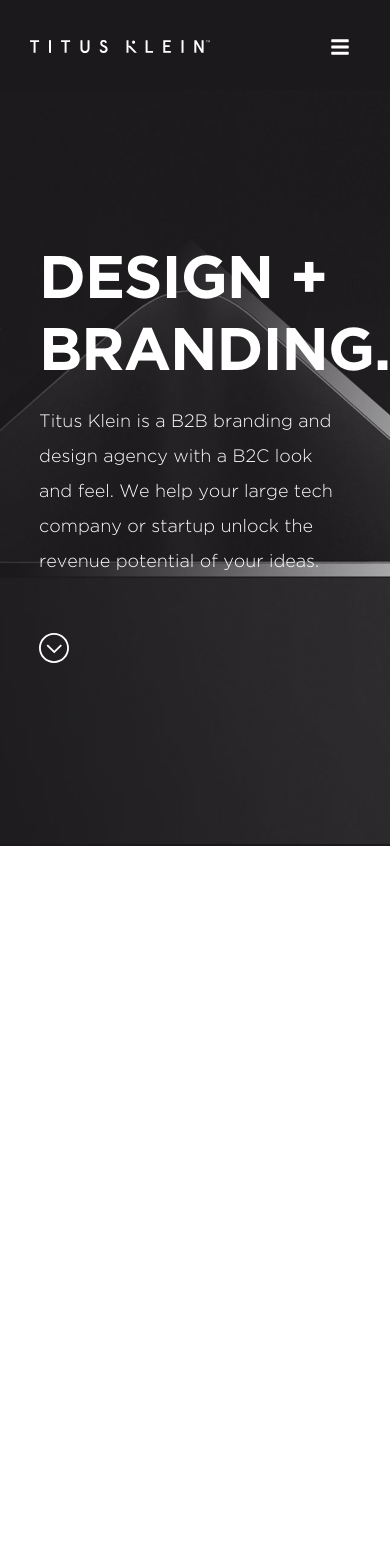
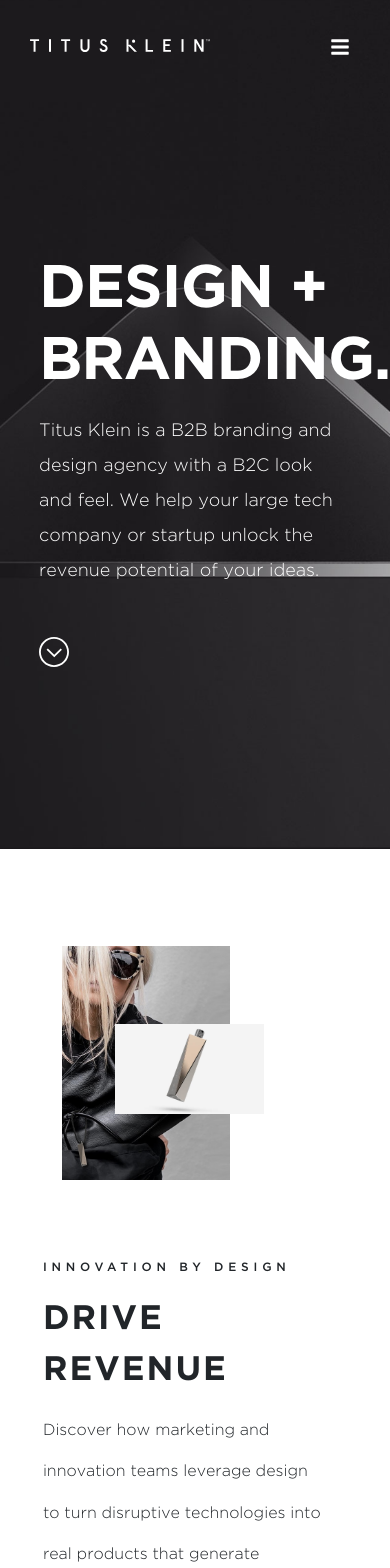
Before and after one commit to vincentalexx/TitusKlein, a React (Vite) app: page / in a window 390 px wide. Shown: the top 1568 px of the page. Before the commit the page ends 846 px from the top, so only its background shows below. Built offline with nearby package versions, Linux system fonts and the light colour scheme.

Commit message:
content - drive revenue

```diff
--- a/src/App.css
+++ b/src/App.css
@@ -2,10 +2,10 @@
     background-image: url('./assets/images/dashboard.jpg');
     background-position: center;
     background-size: cover;
-    height: 100vh;
+    height: 101vh;
     padding: 10vw;
     padding-top: 28vh;
-    margin-top: -10.4vh;
+    margin-top: -11.1vh;
 }
 
 /* transform: translate3d(0px, 0px, 0px) */
@@ -21,10 +21,12 @@ nav {
     transition: 0.5s;
     transform: translateX(-100vw);
     z-index: 100;
+    visibility: hidden;
 }
 
 .responsive_nav{
     transform: none;
+    visibility: visible;
 }
 
 .menu {
@@ -55,6 +57,7 @@ nav {
 .title{
     max-width: 500px;
     max-height: 700px;
+    margin-top: 15px;
 }
 
 .h1{
@@ -70,13 +73,13 @@ nav {
     font-family: Gotham-light, sans-serif;
     max-width: 500px;
     line-height: 35px;
-    margin-bottom: 55px;
+    margin-bottom: 50px;
 }
 
 @media screen and (max-width: 767px){
     .toggle {
         font-size: 30px;
-        margin-bottom: 15px;
+        margin-bottom: 5px;
     }
 
     .startproject {
@@ -84,8 +87,8 @@ nav {
     }
 
     .menu {
-        padding: 40px;
-        padding-top: 50px;
+        padding: 30px;
+        padding-top: 135px;
     }
 
     .nav{
--- a/src/components/Navbar.jsx
+++ b/src/components/Navbar.jsx
@@ -14,7 +14,7 @@ function Navbar({children}) {
 
   return (
     <div className='' style={{width: '100vw', height: '100vh', }}>
-      <div className='nav d-flex align-items-center justify-content-between' style={{backgroundColor: "rgb(27, 25, 27)", position: 'sticky', top: '0', zIndex:'88888'}}>
+      <div className='nav d-flex align-items-center justify-content-between' style={{ position: 'sticky', top: '0', zIndex:'88888'}}>
         <a href="">
           <img src={titusklein} alt="Titus Klein" style={{width: "180px", }}/>
         </a>
--- /dev/null
+++ b/src/components/home/Content.jsx
@@ -0,0 +1,27 @@
+import React from 'react'
+import sunglassgirl from '../../assets/images/sunglassgirl.jpeg'
+import bottle from '../../assets/images/bottle.jpeg'
+import './content.css'
+
+function Content() {
+  return (
+    <section id='content' className='content'>
+        <div className='drive d-flex flex-column flex-lg-row w-100'>
+            <div className=' d-flex w-50' style={{position: 'static', marginBottom: '80px'}}>
+                <img src={sunglassgirl} alt="sunglasses girl" className='sgg'/>
+                <img src={bottle} alt="parfume" className='perfume' />
+            </div>
+            <div className='d-flex flex-column drive-text' style={{position: 'static'}}>
+                <div>
+                    <h4 className='mb-3' style={{fontSize: '12px', letterSpacing: '.4em', fontFamily: 'Gotham-medium, sans-serif'}}>INNOVATION BY DESIGN</h4>
+                    <p className='' style={{fontFamily: 'Gotham-bold, sans-serif', fontSize: '34px', letterSpacing: '2px'}}>DRIVE REVENUE</p>
+                    <p className='' style={{lineHeight: '2.6'}}>Discover how marketing and innovation teams leverage design to turn disruptive technologies into real products that generate revenue and earn consumer interest.</p>
+                </div>
+            </div>
+        </div>
+        <div></div>
+    </section>
+  )
+}
+
+export default Content
--- a/src/components/home/Home.jsx
+++ b/src/components/home/Home.jsx
@@ -1,6 +1,7 @@
 import arrowbot from '../../assets/images/arrowbot.svg';
 import '../../App.css'
 import Navbar from '../Navbar';
+import Content from './Content';
 
 function Home() {
   return (
@@ -15,11 +16,12 @@ function Home() {
             feel. We help your large tech company or startup unlock the revenue
             potential of your ideas.
           </p>
-          <a href="">
+          <a href="#content">
             <img src={arrowbot} alt="" style={{ width: "30px" }} />
           </a>
         </div>
       </div>
+      <Content />
     </Navbar>
 
   );
--- /dev/null
+++ b/src/components/home/content.css
@@ -0,0 +1,81 @@
+*{
+    font-family: Gotham-light, sans-serif;
+}
+
+.drive {
+    padding-top: 12.3vw;
+    margin-bottom: 15vw;
+}
+
+.content {
+    padding: 0 8vw 0 8vw;
+    justify-content: space-between;
+    display: flex;
+}
+
+.sgg {
+    width: 24vw;
+    height: 38vw;
+    max-height: 800px;
+    max-width: 480px;
+    object-fit: cover;
+    margin-left: 0;
+    padding-left: 0;
+}
+
+.perfume {
+    position: absolute;
+    width: 30vw;
+    height: 20vw;
+    max-height: 900px;
+    max-width: 520px;
+    object-fit: contain;
+    margin-top: 12vw;
+    margin-left: 8vw;
+    padding-left: 0;
+    z-index: 500;
+}
+
+.drive-text{
+    width: 50%;
+    max-width: 600px;
+    height: 100%;
+    display: flex;
+    justify-content: center;
+}
+
+@media screen and (max-width: 767px){
+    .drive {
+        padding-top: 25vw;
+        padding-left: 3vw;
+    }
+
+}
+
+@media screen and (max-width: 479px){
+    .drive {
+        width: 54vw;
+    }
+
+}
+
+@media screen and (max-width: 991px){
+    .sgg {
+        width: 48vw;
+        height: 60vw;
+        padding-left: 5vw;
+    }
+
+    .perfume{
+        margin-top: 20vw;
+        margin-left: 15vw;
+        width: 45vw;
+        height: 23vw;
+
+    }
+
+    .drive-text{
+        width: 90%;
+        margin-bottom: 18vw;
+    }
+}
--- a/src/index.css
+++ b/src/index.css
@@ -12,6 +12,7 @@
   -webkit-font-smoothing: antialiased;
   -moz-osx-font-smoothing: grayscale; */
 
+
   overflow-x: hidden;
 
 }
@@ -22,6 +23,11 @@
 }
 
 @font-face {
+  font-family: 'Gotham-medium';
+  src: url('./assets/font/GothaMed.woff');
+}
+
+@font-face {
   font-family: 'Gotham-light';
   src: url('./assets/font/GothaLig.woff');
 }
```
Also changed, not shown: src/assets/images/bottle.jpeg (added), src/assets/images/sunglassgirl.jpeg (added).
